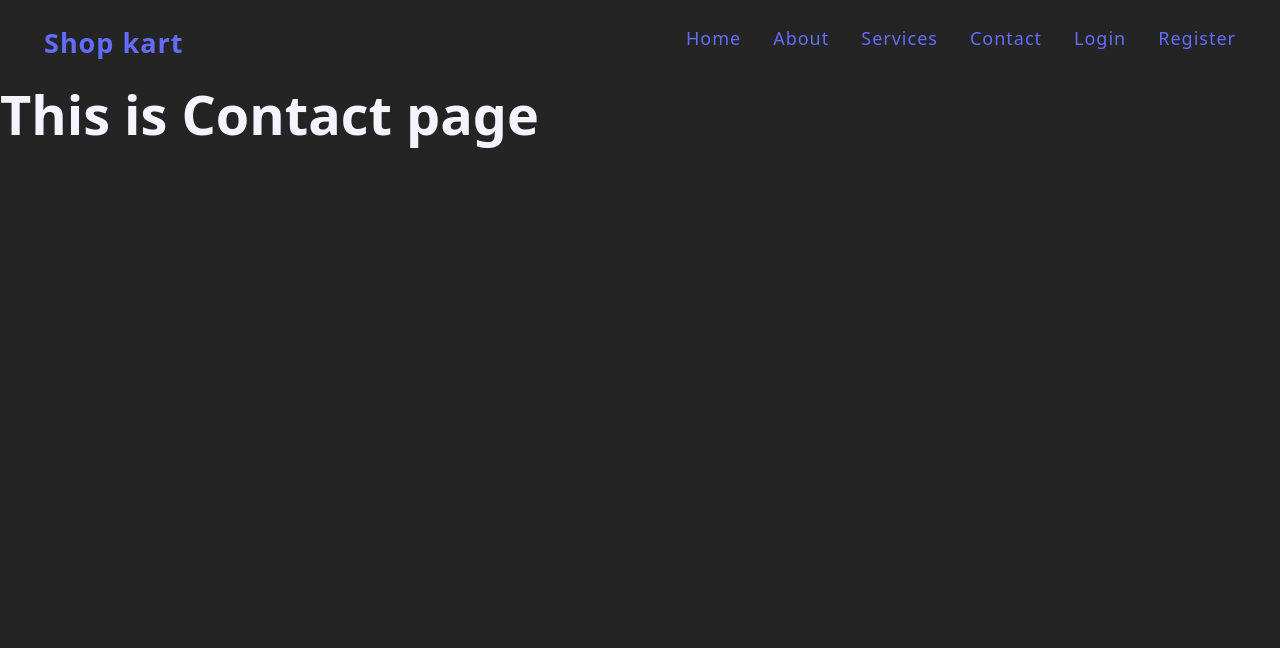
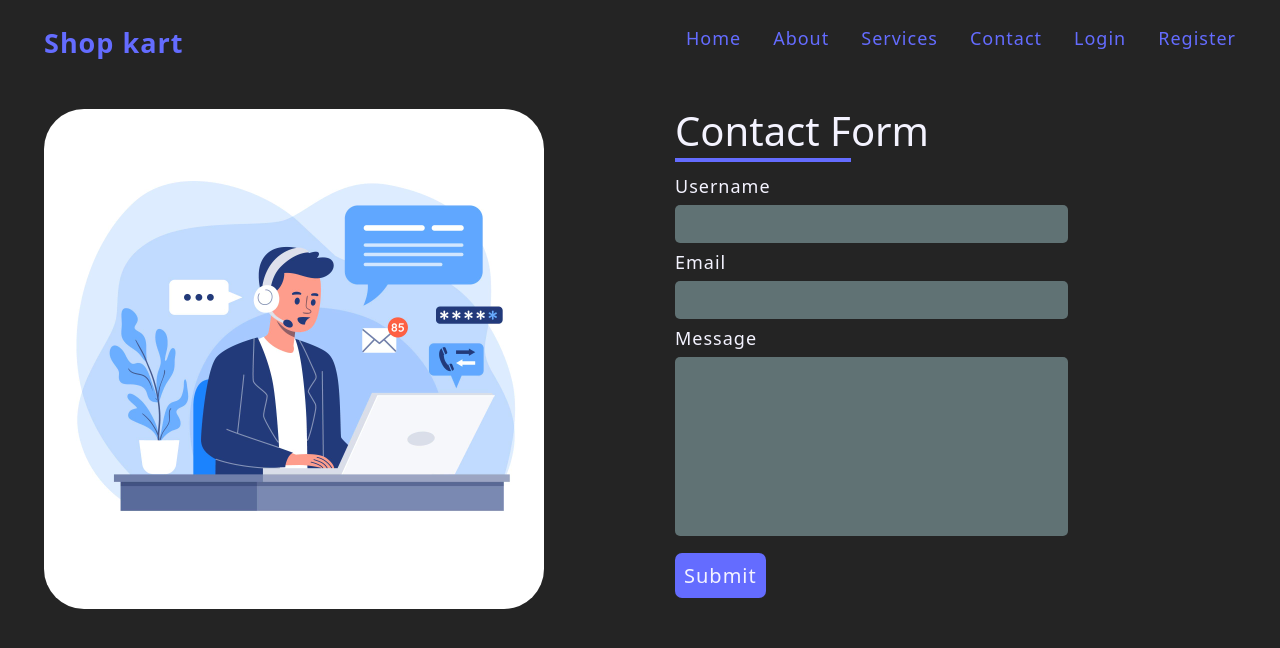
Before and after one commit to Shyam01999/FJP6, a React (Vite) app in the folder pern_series/client/: page /contact in a window 1280 px wide. Shown: the top 648 px of the page. Built offline with nearby package versions, Linux system fonts and the light colour scheme.

Commit message:
contact page design created and data store in state

```diff
--- a/pern_series/client/src/pages/Contact.jsx
+++ b/pern_series/client/src/pages/Contact.jsx
@@ -1,9 +1,125 @@
-import React from 'react'
+import React, { useState } from "react";
 
 function Contact() {
+  const [data, setData] = useState({
+    username: "",
+    email: "",
+    message: "",
+  });
+
+  const handleChange = (e) => {
+    const { name, value } = e.target;
+    setData({
+      ...data,
+      [name]: value,
+    });
+  };
+
+  //Handle submit to send data
+  const handleSubmit = async (e) => {
+    e.preventDefault();
+    // alert("Under construction");
+    // if (
+    //   data.username == "" ||
+    //   data.email == "" ||
+    //   data.contactnumber == "" ||
+    //   data.password == ""
+    // ) {
+    //   alert("You have empty feild");
+    // } else {
+    try {
+      // console.log("data", data);
+      // Assuming 'yourApiEndpoint' is the actual endpoint to send data to
+      const response = await axios.post(
+        "http://localhost:8080/api/auth/login",
+        data,
+        { withCredentials: true }
+      );
+      // console.log("res", response);
+      if (response.data.message == "Login Successful") {
+        localStorage.setItem("token", response.data.token);
+        alert(response.data.message);
+        setData({
+          email: "",
+          password: "",
+        });
+        navigate("/");
+      } else {
+        // The request failed
+        alert(response.data.message);
+      }
+    } catch (error) {
+      console.error(`Registration page error ${error}`);
+    }
+    // }
+  };
+
   return (
-    <h1>This is Contact page</h1>
-  )
+    <section>
+      <main>
+        <div className="section-registration">
+          <div className="container grid grid-two-cols">
+            <div className="registration-image">
+              <img
+                src="./images/contact.jpg"
+                alt="contact form image"
+                width="500"
+                height="500"
+              />
+            </div>
+            <div className="registration-form">
+              <h1 className="main-heading mb-3">
+                <span className="highlight-text">contact f</span>orm
+              </h1>
+              <br />
+              <form onSubmit={handleSubmit}>
+                <div>
+                  <label htmlFor="username">username</label>
+                  <input
+                    type="text"
+                    name="username"
+                    id="username"
+                    value={data.username}
+                    onChange={handleChange}
+                    required
+                    autoComplete="off"
+                  />
+                </div>
+                <div>
+                  <label htmlFor="email">email</label>
+                  <input
+                    type="email"
+                    name="email"
+                    id="email"
+                    value={data.email}
+                    onChange={handleChange}
+                    required
+                    autoComplete="off"
+                  />
+                </div>
+                <div>
+                  <label htmlFor="message">message</label>
+                  <textarea
+                    name="message"
+                    id="message"
+                    value={data.message}
+                    onChange={handleChange}
+                    rows="6"
+                    cols="30"
+                    required
+                  ></textarea>
+                </div>
+                <br />
+                <button type="submit" className="btn btn-submit">
+                  Submit
+                </button>
+              </form>
+            </div>
+          </div>
+        </div>
+      </main>
+    </section>
+  );
 }
 
 export default Contact;
--- a/pern_series/client/src/styles/style.css
+++ b/pern_series/client/src/styles/style.css
@@ -107,14 +107,15 @@ ul li {
     margin: 0.5rem 0rem;
 }
 
-.registration-form input {
-    width: 100%;
+.registration-form input, .registration-form textarea {
+    width: 70%;
     padding-left: 0.3rem;
     padding: 0.5rem;
     outline: none;
     border-radius: 0.5rem;
     background-color: var(--input-color);
     color: var(--bg-color);
+    resize: none;
 }
 
 .btn-submit {
```
Also changed, not shown: pern_series/client/public/images/contact.jpg (added).
